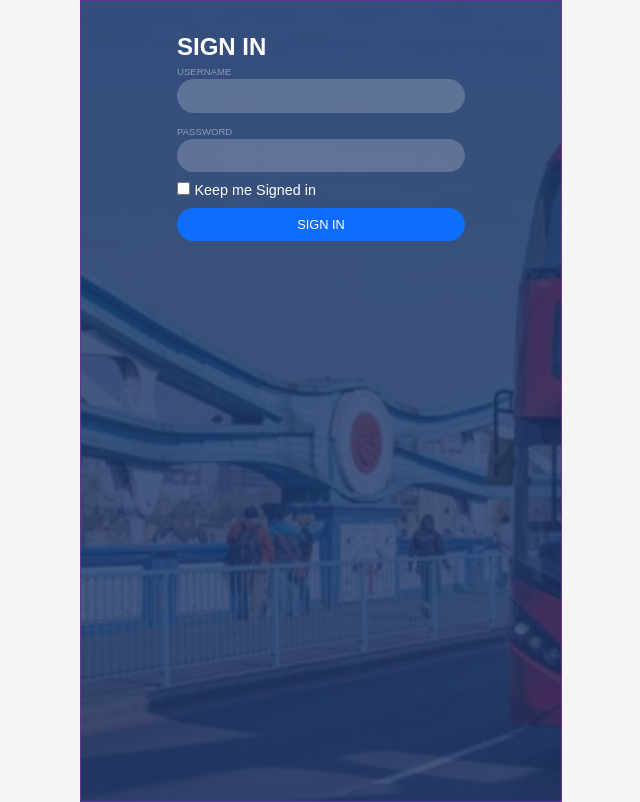
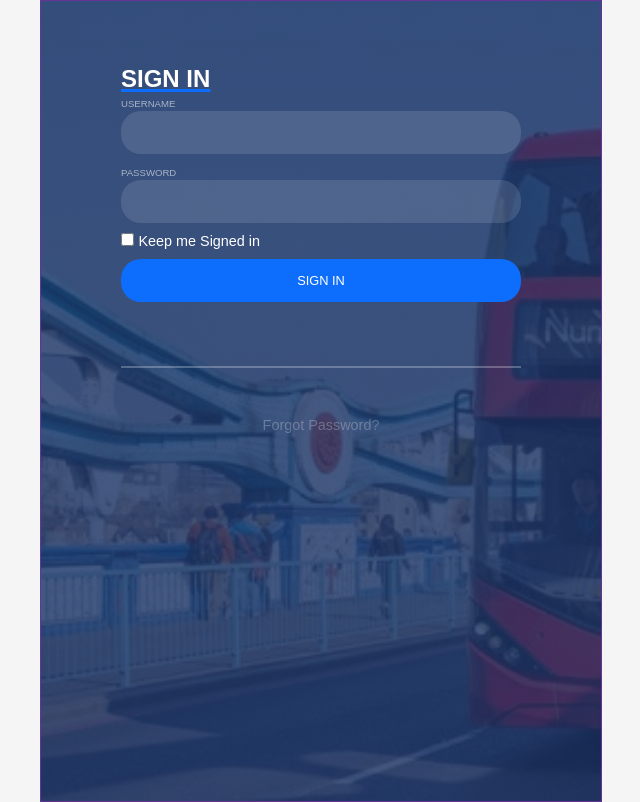
Before and after one commit to me1n0/sign-in-form, a plain HTML site: page index.html in a window 1280 px wide. Shown: the whole page, without its empty margins (319-959 px from the left). Drawn offline with Linux system fonts and the light colour scheme.

Commit message:
Add files via upload

```diff
--- a/index.html
+++ b/index.html
@@ -26,6 +26,9 @@
                 <br>
                 <button><a>SIGN IN</a></button>
             </form>
+            <div class="pass-forgot"><hr>
+            <a href="#">Forgot Password?</a>
+        </div>
         </div>
     </div>
     </div>
--- a/style.css
+++ b/style.css
@@ -18,7 +18,7 @@ body {
 .box1 {
     border: 1px solid rebeccapurple;
     text-align: left;
-    width: 30rem;
+    width: 35rem;
     height: 100vh;
     display: grid;
     justify-content: center;
@@ -29,7 +29,7 @@ body {
 }
 .box2 {
     height: 100vh;
-    width: 18rem;
+    width: 25rem;
     border: 0px solid red;
     display: inline-block;
     vertical-align: middle;
@@ -38,23 +38,29 @@ form {
     vertical-align: middle;
 }
 h1 {
-    margin-top: 2rem;
+    margin-top: 4rem;
     color: white;
     font-size: 1.5rem;
+    text-decoration: underline;
+    text-decoration-color: #0d6efd;
+    text-decoration-thickness: 3px;
 }
 label:not(.chckbx) {
     font-size: 0.6rem;
-    color: #ffffff6f;
+    color: #ffffff92;
 }
 .uname, .pass {
     margin-bottom: 0.5rem;
 }
 input:not(.chckbx) {
-    width: 18rem;
-    height: 2.1rem;
-    background-color: #ffffff34;
+    width: 23rem;
+    height: 2.7rem;
+    background-color: #ffffff1f;
     border: 0;
     border-radius: 20px;
+    padding-left: 1rem;
+    padding-right: 1rem;
+    color: #ffffff42;
 }
 .chckbx {
     color: white;
@@ -62,14 +68,37 @@ input:not(.chckbx) {
     font-size: 0.9rem;
 }
 button {
-    width: 18rem;
-    height: 2.1rem;
+    width: 25rem;
+    height: 2.7rem;
     background-color: #0d6efd;
     color: white;
     font-size: 0.8rem;
     border: 0;
     border-radius: 20px;
 }
+button:hover {
+    background-color: #0f66e8;
+    cursor: pointer;
+}
+.pass-forgot {
+    text-align: center;
+}
+hr {
+    border-top: 2px solid #ffffff42 ;
+    border-bottom: 0;
+    border-left: 0;
+    border-right: 0;
+    width: 25rem;
+    margin-top: 4rem;
+    margin-bottom: 3rem;
+}
+.pass-forgot a {
+    color: #ffffff42;
+    text-decoration: #ffffff00;
+    font-size: 0.9rem;
+}
+
+
 
 /*.container {
     position: relative;
```
Also changed, not shown: reference.jpg (added).
